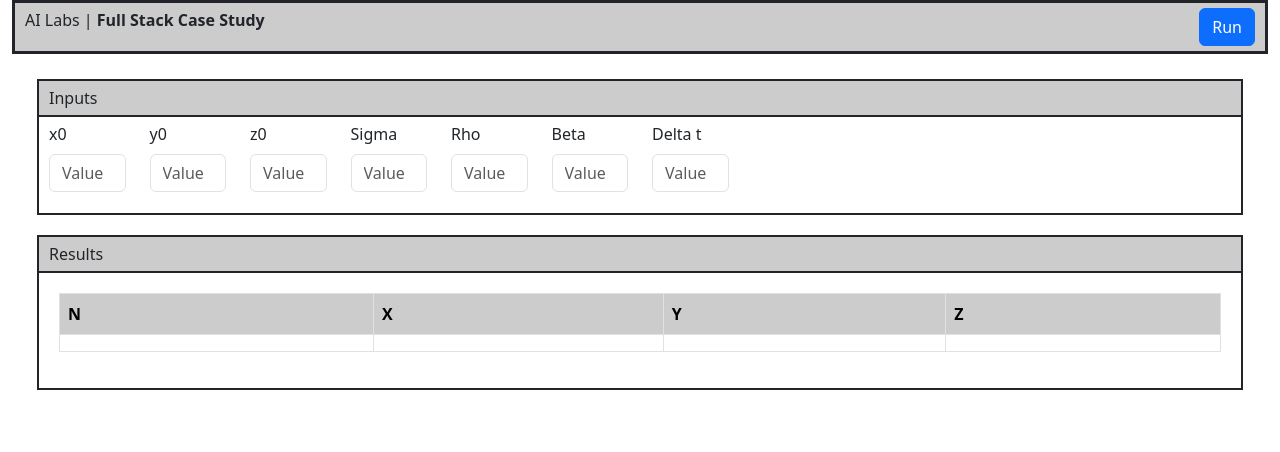
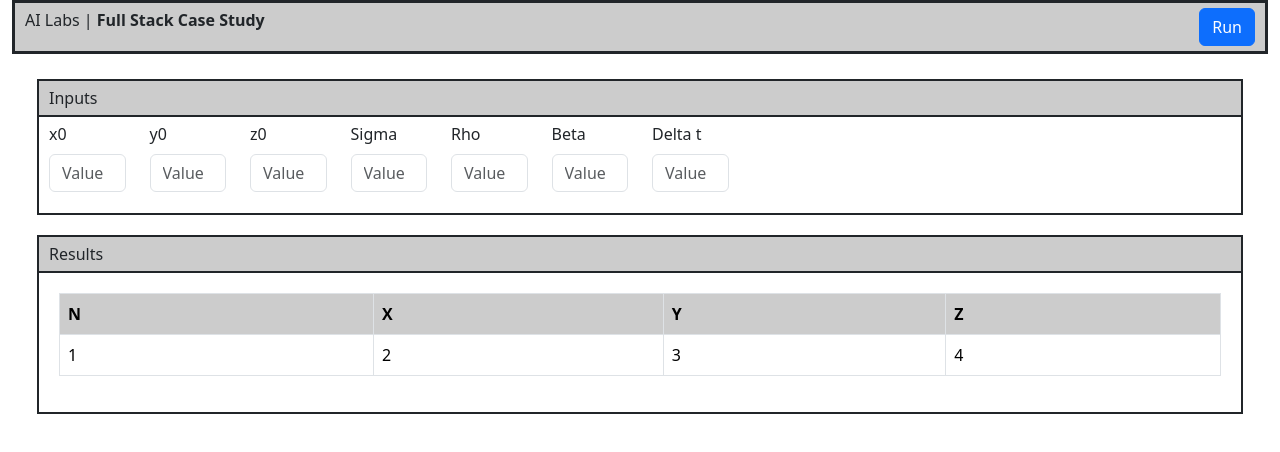
Before and after one commit to bclai7/blackrock-casestudy, a React (Create React App) app in the folder frontend/: page / in a window 1280 px wide. Shown: the top 452 px of the page. Built offline with nearby package versions, Linux system fonts and the light colour scheme.

Commit message:
Pass in results as prop

```diff
--- a/frontend/src/App.js
+++ b/frontend/src/App.js
@@ -3,8 +3,14 @@ import Input from './Input';
 import Result from './Result';
 import Container from 'react-bootstrap/Container';
 import Form from 'react-bootstrap/Form';
+import { useState, useEffect } from "react";
 
 function App() {
+  const [results, setResults] = useState([{n: 1, x: 2, y: 3, z: 4}]);
+
+  useEffect(() => {
+    console.log('use effect ran');
+  });
   return (
     <Container fluid>
       <div className="App">
@@ -12,7 +18,7 @@ function App() {
           <TopBar />
           <div className='bottomSection'>
             <Input />
-            <Result />
+            <Result results = { results }/>
           </div>
 
         </Form>
--- a/frontend/src/Result.js
+++ b/frontend/src/Result.js
@@ -2,7 +2,8 @@ import Row from 'react-bootstrap/Row';
 import Col from 'react-bootstrap/Col';
 import Table from 'react-bootstrap/Table';
 
-function Result() {
+function Result(props) {
+  const results = props.results;
   return (
     <div className="Result">
         <div className='resultHeader sectionHeader'>
@@ -19,19 +20,21 @@ function Result() {
                 <Table bordered hover>
                     <thead className='tableHeader'>
                         <tr>
-                        <th>N</th>
-                        <th>X</th>
-                        <th>Y</th>
-                        <th>Z</th>
+                            <th>N</th>
+                            <th>X</th>
+                            <th>Y</th>
+                            <th>Z</th>
                         </tr>
                     </thead>
                     <tbody>
-                        <tr>
-                            <td></td>
-                            <td></td>
-                            <td></td>
-                            <td></td>
-                        </tr>
+                        {results?.map((result) => (
+                            <tr key={result.n}>
+                                <td>{result.n}</td>
+                                <td>{result.x}</td>
+                                <td>{result.y}</td>
+                                <td>{result.z}</td>
+                            </tr>
+                        ))}
                     </tbody>
                 </Table>
                 </Col>
```
